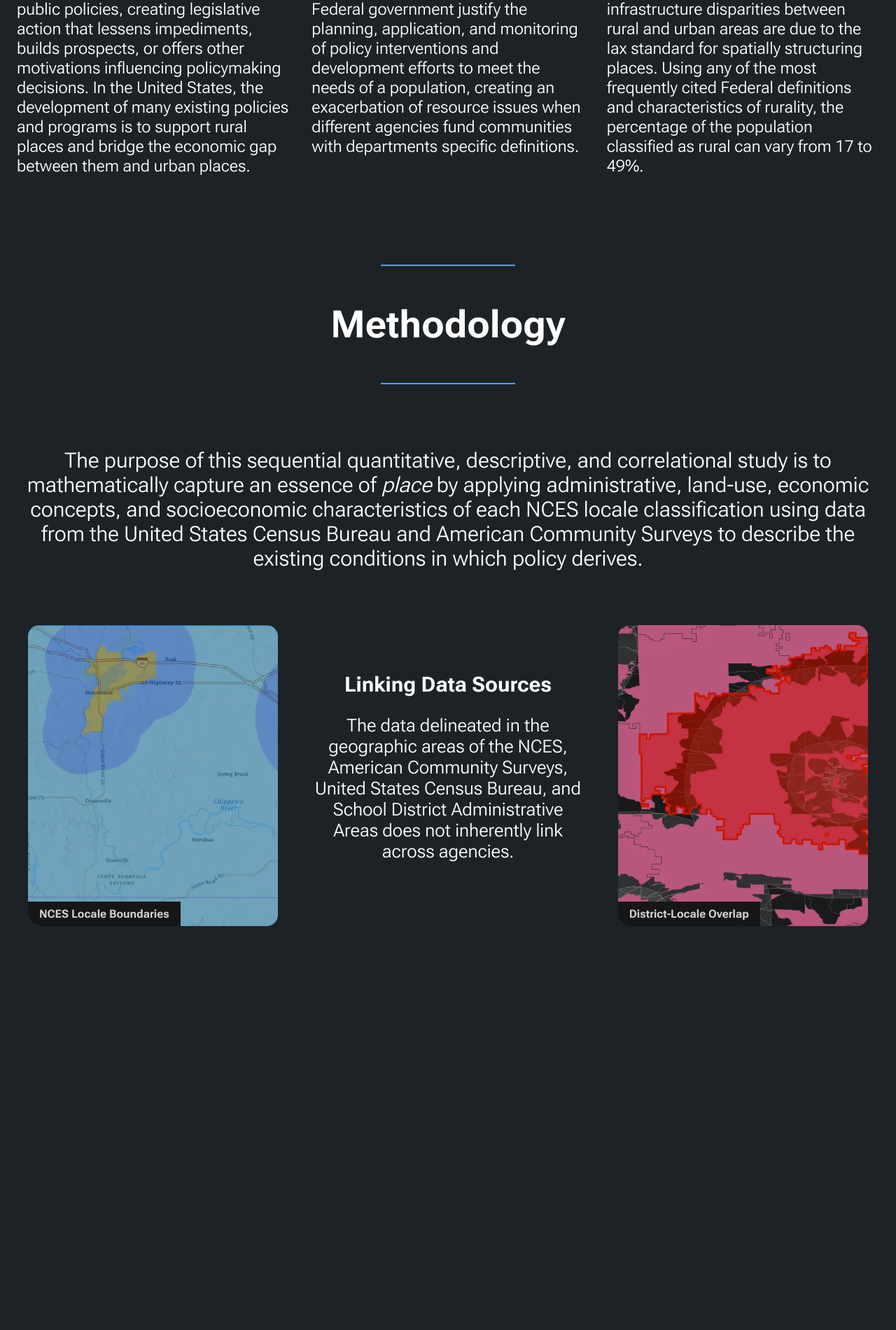
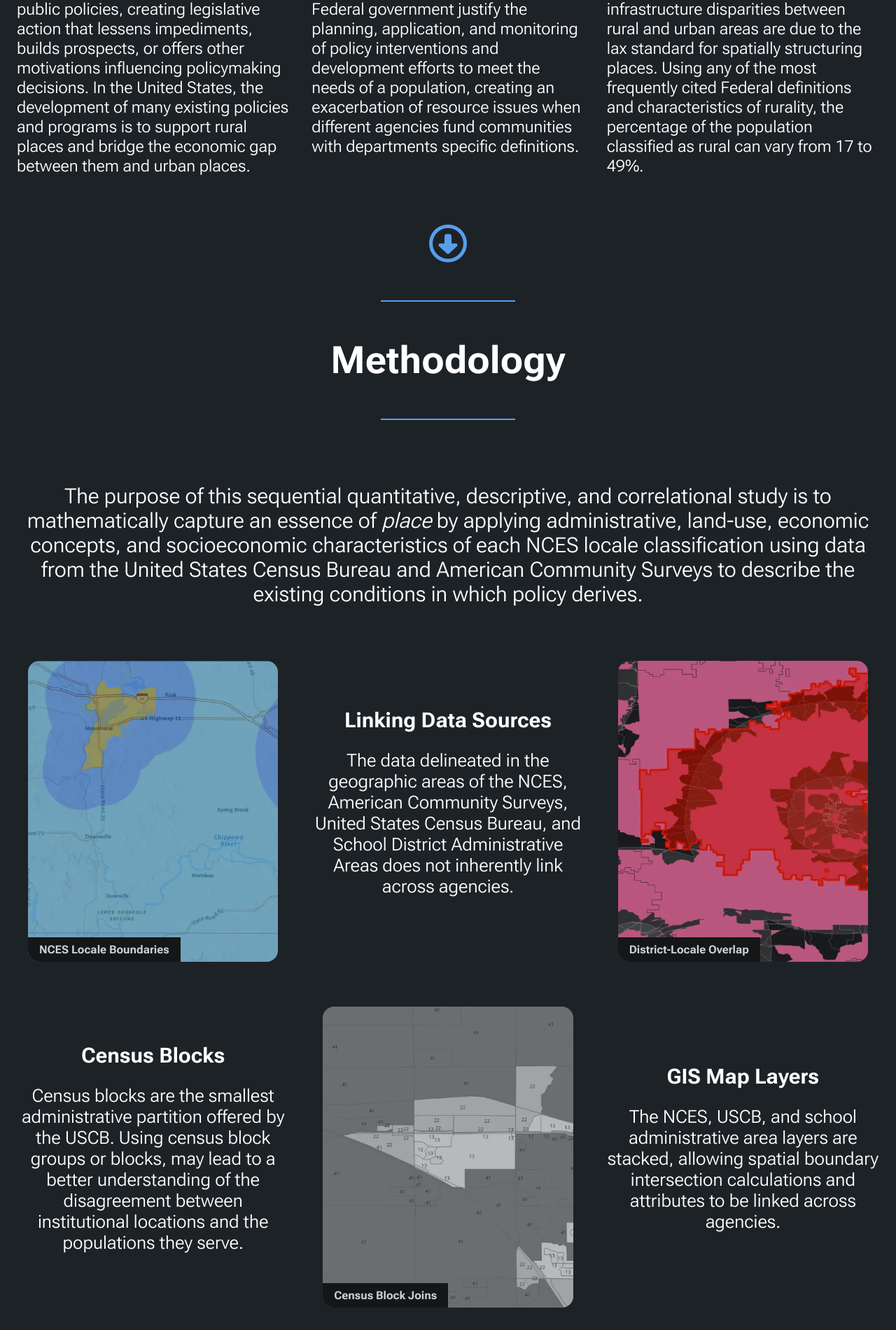
Before and after one commit to Defining-Rural/defining-rural.github.io, a Jekyll site: the page built from index.md, in a window 1280 px wide. Shown: the part 2701-4601 px from the top of the page at 70% size. Built offline with Jekyll 4.4.1, drawn with Linux system fonts in a browser that asks for light colours; before the commit the page ends 4056 px from its top, so only the background shows below that.

Commit message:
add metho

```diff
--- a/_layouts/landing.html
+++ b/_layouts/landing.html
@@ -112,6 +112,14 @@ the barriers that prevent places needing aid from receiving it.</p>
           </p>
         </div>
       </section>
+
+      <div class="centered">
+        <p class="arrow-container">
+          <a class="down-arrow" href="#Methodology">
+            <span class="fa-regular fa-circle-down"></span>
+          </a>
+        </p>
+      </div>
     </section>
 
     <section class="stripe">
@@ -147,6 +155,36 @@ conditions in which policy derives.
           <h4>District-Locale Overlap</h4>
         </div>
       </div>
+      <div>
+        <div class="middle-centered">
+          <h4>Census Blocks</h4>
+          <p class="medium">
+            Census blocks are the smallest administrative partition offered by the USCB. Using census block groups or blocks, may lead to a better understanding of the disagreement between institutional locations and the populations they serve.
+          </p>
+        </div>
+      </div>
+      <div class="figure method-census-blocks">
+        <div class="title">
+          <h4>Census Block Joins</h4>
+        </div>
+      </div>
+      <div>
+        <div class="middle-centered">
+          <h4>GIS Map Layers</h4>
+          <p class="medium">
+            The NCES, USCB, and school administrative area layers are stacked, allowing spatial boundary intersection calculations and attributes to be linked across agencies.
+          </p>
+        </div>
+      </div>
+      <!--
+      <div class="centered span-3">
+        <p class="arrow-container">
+          <a class="down-arrow" href="#Methodology">
+            <span class="fa-regular fa-circle-down"></span>
+          </a>
+        </p>
+      </div>
+      -->
     </section>
   </main>
   <footer></footer>
--- a/_sass/base.scss
+++ b/_sass/base.scss
@@ -372,4 +372,9 @@ section.tile {
     background-image: url(/assets/images/method/method_district_to_blocks.webp);
     background-size: cover;
   }
+
+  .method-census-blocks {
+    background-image: url(/assets/images/method/method_census_blocks.webp);
+    background-size: cover;
+  }
 }
```
Also changed, not shown: assets/images/method/method_census_blocks.webp (added).
